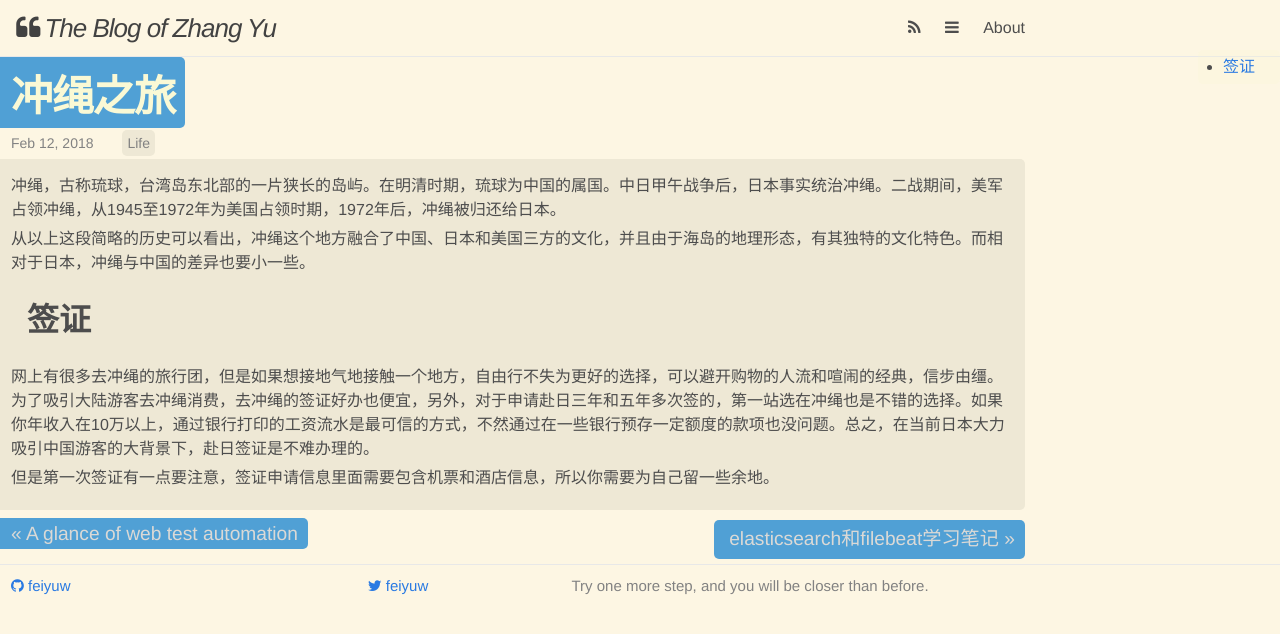
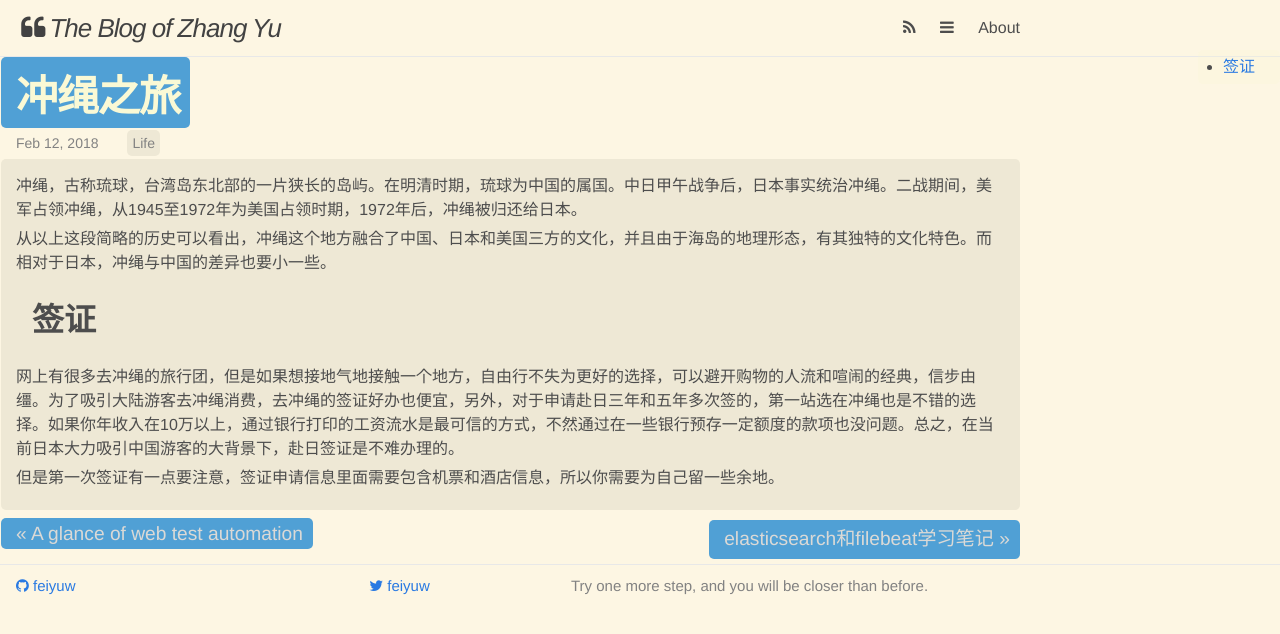
Before and after one commit to feiyuw/feiyuw.github.io, a Jekyll site: the page built from _posts/2018-02-12-travel-to-okinawa.md, in a window 1280 px wide. Shown: the top 634 px of the page. Built offline with Jekyll 4.4.1, drawn with Linux system fonts in a browser that asks for light colours; nearby versions of some CDN libraries; comment, search, counter and statistics services are not loaded.

Commit message:
update css

```diff
--- a/_sass/_base.scss
+++ b/_sass/_base.scss
@@ -163,18 +163,18 @@
 .wrapper {
     max-width: -webkit-calc(#{$content-width} - (#{$spacing-unit} * 2));
     max-width:         calc(#{$content-width} - (#{$spacing-unit} * 2));
-    margin-right: auto;
+    margin-right: 250px;
     margin-left: auto;
     padding-right: $spacing-unit;
     padding-left: $spacing-unit;
     @extend %clearfix;
 
-    @media (min-width: $on-laptop) {
+    @include media-query($on-palm) {
         max-width: -webkit-calc(#{$content-width} - (#{$spacing-unit}));
         max-width:         calc(#{$content-width} - (#{$spacing-unit}));
         padding-right: $spacing-unit / 2;
         padding-left: $spacing-unit / 2;
-        margin-right: 250px;
+        margin-right: auto;
         margin-left: auto;
     }
 }
@@ -218,12 +218,9 @@
 .toc {
     padding: 5px 25px;
     border-radius: 5px;
-    background: #fafad2;
-    @media (min-width: $on-laptop) {
-        position: fixed;
-        top: 50px;
-        right: 0px;
-        max-width: 200px;
-        background: rgba(250, 250, 210, 0.2);
-    }
+    position: fixed;
+    top: 50px;
+    right: 0px;
+    max-width: 200px;
+    background: rgba(250, 250, 210, 0.2);
 }
```
